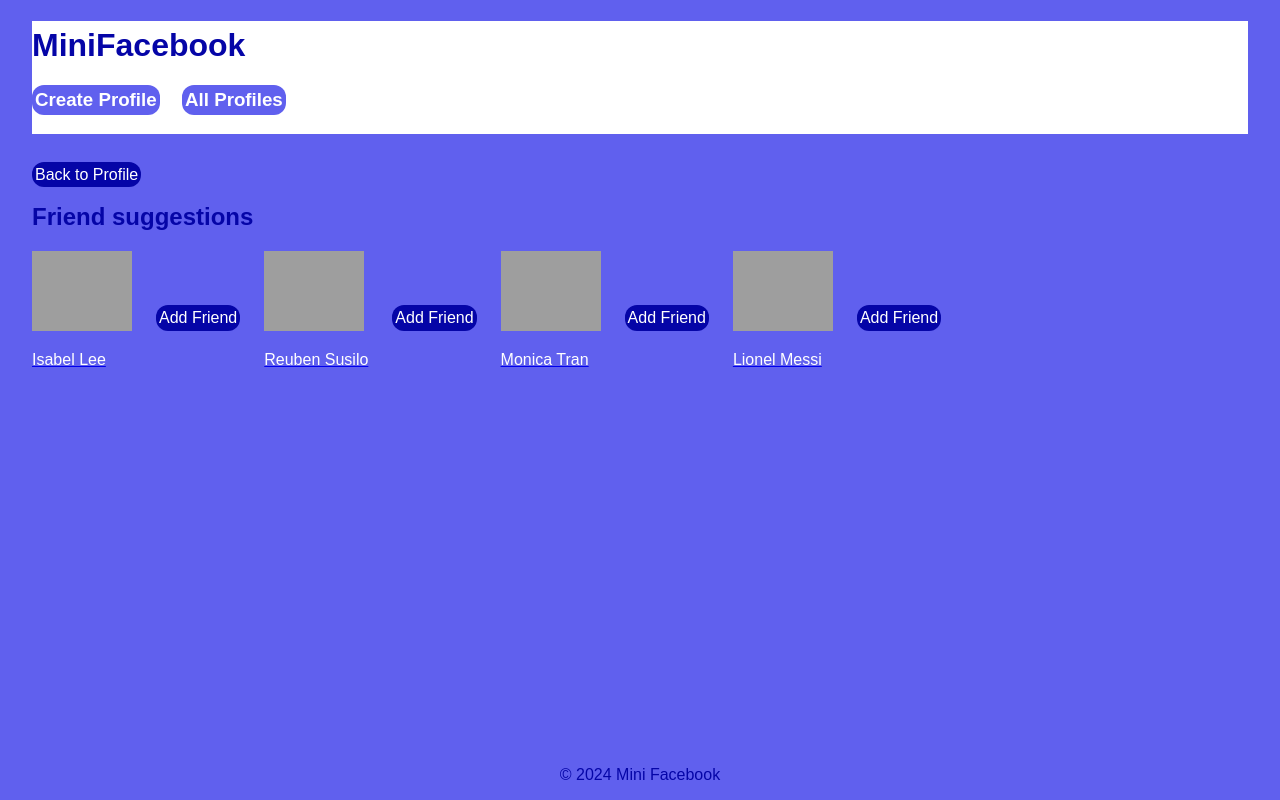
After one commit to IvanYangg/cs412, a Django app: page /mini_fb/profile/6/friend_suggestions/ in a window 1280 px wide. The commit adds this page. Run offline with Django 5.2, Linux system fonts and the light colour scheme; data comes from the database, SQL or seed files in the repository; both versions use the stored data as it was after the commit; grey boxes are pictures that could not be loaded.

Commit message:
Implemented adding friends functionality

```diff
--- a/mini_fb/models.py
+++ b/mini_fb/models.py
@@ -5,6 +5,7 @@
 from django.db import models
 from django.urls import reverse
 from django.contrib.auth.models import User
+from django.utils import timezone
 
 # Create your models here.
 # a custom profile model that defines the first_name, last_name, city, email, and profile_image_url data attributes of a generic user.
@@ -29,6 +30,18 @@ class Profile(models.Model):
         friends1 = Friend.objects.filter(profile1=self).values_list('profile2', flat=True)
         friends2 = Friend.objects.filter(profile2=self).values_list('profile1', flat=True)
         return Profile.objects.filter(id__in=list(friends1) + list(friends2))
+
+    def add_friend(self, other):
+        if self != other:
+            friend_exists = Friend.objects.filter(profile1=self, profile2=other).exists() or Friend.objects.filter(profile1=other, profile2=self).exists()
+            if not friend_exists:
+                Friend.objects.create(profile1=self, profile2=other, timestamp=timezone.now())
+
+    def get_friend_suggestions(self):
+        self_profile1_friends = Friend.objects.filter(profile1=self).values_list('profile2', flat=True)
+        self_profile2_friends = Friend.objects.filter(profile2=self).values_list('profile1', flat=True)
+        friends_ids = set(self_profile1_friends) | set(self_profile2_friends) | {self.id}
+        return Profile.objects.exclude(id__in=friends_ids)
 
 # a custom profile model that defines status messages that are linked to a profile. Has data attributes, timestamp, message, and profile, which is the foreign key.
 class StatusMessage(models.Model):
--- a/mini_fb/static/mini_fb/style.css
+++ b/mini_fb/static/mini_fb/style.css
@@ -123,5 +123,15 @@ footer {
 
 .friends {
     display:flex;
-    justify-content: space-between;
+    gap: 1.5em;
+    align-items: center;
 }
+
+.suggestions {
+    margin-top: 2em;
+}
+
+.friend-name {
+    color: white;
+    text-decoration: none;
+}
--- /dev/null
+++ b/mini_fb/templates/mini_fb/friend_suggestions.html
@@ -0,0 +1,24 @@
+<!-- Name: Ivan Yang
+BU Email: yangi@bu.edu
+Description: This file defines the html that renders the page for friend suggestions.  -->
+
+{% extends "mini_fb/base.html" %}
+
+{% block content %}
+{% load static %}
+<div class = "suggestions">
+    <a class = "status-button" href ="{% url 'show_profile' profile.id %}">Back to Profile</a>
+    <h2>Friend suggestions</h2>
+    <div class="friends">
+        {% for suggestion in friend_suggestions %}
+            <a href="{% url 'show_profile' suggestion.id %}">
+                <img src="{{suggestion.profile_image_url}}" alt="{{ suggestion.first_name }}'s profile picture" width="100" height="80">
+                <p class="friend-name">{{ suggestion.first_name }} {{ suggestion.last_name }}</p>
+            </a>
+            <a class = "status-button" href ="{% url 'add_friend' profile.id suggestion.id %}">Add Friend</a>
+        {% empty %}
+        <p>No friend suggestions available.</p>
+        {% endfor %}
+    </div>
+</div>
+{% endblock %}
--- a/mini_fb/templates/mini_fb/show_profile.html
+++ b/mini_fb/templates/mini_fb/show_profile.html
@@ -22,14 +22,14 @@ Description: This file defines the html that is rendered upon clicking on a spec
     <div>
       <a href="{% url 'show_profile' friend.id %}">
           <img src="{{ friend.profile_image_url }}" alt="{{ friend.first_name }}'s profile picture" width="100" height = "80">
-          <p>{{ friend.first_name }} {{ friend.last_name }}</p>
+          <p class = "friend-name">{{ friend.first_name }} {{ friend.last_name }}</p>
       </a>
     </div>
     {% empty %}
         <p>This profile has no friends yet.</p>
     {% endfor %}
   </div>
-
+  <a class = "status-button" href="{% url 'friend_suggestions' profile.id %}">Friend Suggestions</a>
   <h2>{{ profile.first_name }}'s Status Messages:</h2>
   {% for status in profile.get_status_messages %}
       <div class="status-message">
--- a/mini_fb/urls.py
+++ b/mini_fb/urls.py
@@ -3,7 +3,7 @@
 # Description: This file maps all views to URLs
 
 from django.urls import path
-from .views import ShowAllProfilesView, ShowProfilePageView, CreateProfileView, CreateStatusMessageView, UpdateProfileView, DeleteStatusMessageView, UpdateStatusMessageView
+from .views import ShowAllProfilesView, ShowProfilePageView, CreateProfileView, CreateStatusMessageView, UpdateProfileView, DeleteStatusMessageView, UpdateStatusMessageView, CreateFriendView, ShowFriendSuggestionsView
 
 urlpatterns = [
     path('', ShowAllProfilesView.as_view(), name='show_all_profiles'),
@@ -11,6 +11,8 @@ urlpatterns = [
     path('create_profile/', CreateProfileView.as_view(), name='create_profile'),
     path('profile/<int:pk>/create_status/', CreateStatusMessageView.as_view(), name='create_status'),
     path('profile/<int:pk>/update/', UpdateProfileView.as_view(), name='update_profile'),
-        path('status/<int:pk>/delete', DeleteStatusMessageView.as_view(), name='delete_status'),
+    path('status/<int:pk>/delete', DeleteStatusMessageView.as_view(), name='delete_status'),
     path('status/<int:pk>/update', UpdateStatusMessageView.as_view(), name='update_status'),
+    path('profile/<int:pk>/add_friend/<int:other_pk>/', CreateFriendView.as_view(), name='add_friend'),
+    path('profile/<int:pk>/friend_suggestions/', ShowFriendSuggestionsView.as_view(), name='friend_suggestions'),
 ]
--- a/mini_fb/views.py
+++ b/mini_fb/views.py
@@ -4,11 +4,12 @@
 
 from django.shortcuts import render
 from django.urls import reverse
-from django.views.generic import ListView
+from django.views.generic import ListView, View
 from django.views.generic.detail import DetailView
 from django.views.generic.edit import CreateView, UpdateView, DeleteView
 from .models import Profile, StatusMessage, Image
 from .forms import CreateProfileForm, CreateStatusMessageForm, UpdateProfileForm
+from django.shortcuts import redirect, get_object_or_404
 
 # Create your views here.
 #custom view that shows all profiles
@@ -97,3 +98,22 @@ class UpdateStatusMessageView(UpdateView):
     def get_success_url(self):
         pk = self.object.profile.pk
         return reverse('show_profile', kwargs={'pk': pk})
+
+# custom view for adding friends
+class CreateFriendView(View):
+    def dispatch(self, request, *args, **kwargs):
+        profile = get_object_or_404(Profile, pk=kwargs['pk'])
+        other_profile = get_object_or_404(Profile, pk=kwargs['other_pk'])
+        profile.add_friend(other_profile)
+        return redirect('show_profile', pk=profile.pk)
+
+# custom view for showing friend suggestions
+class ShowFriendSuggestionsView(DetailView):
+    model = Profile
+    template_name = 'mini_fb/friend_suggestions.html'
+    context_object_name = 'profile'
+
+    def get_context_data(self, **kwargs):
+        context = super().get_context_data(**kwargs)
+        context['friend_suggestions'] = self.object.get_friend_suggestions()
+        return context
```
Also changed, not shown: db.sqlite3.
